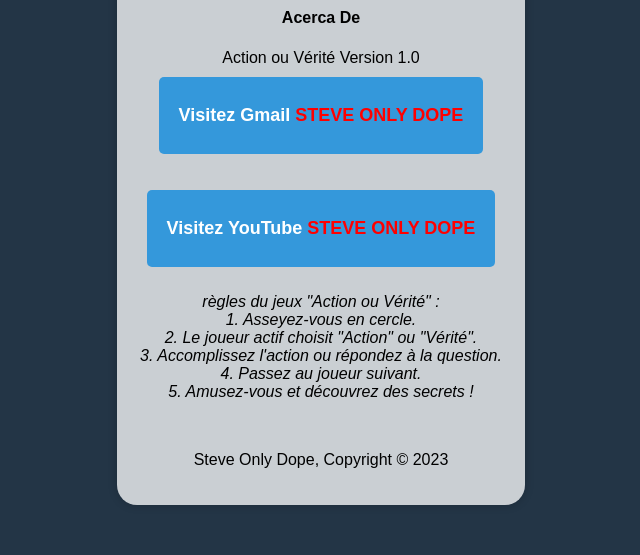
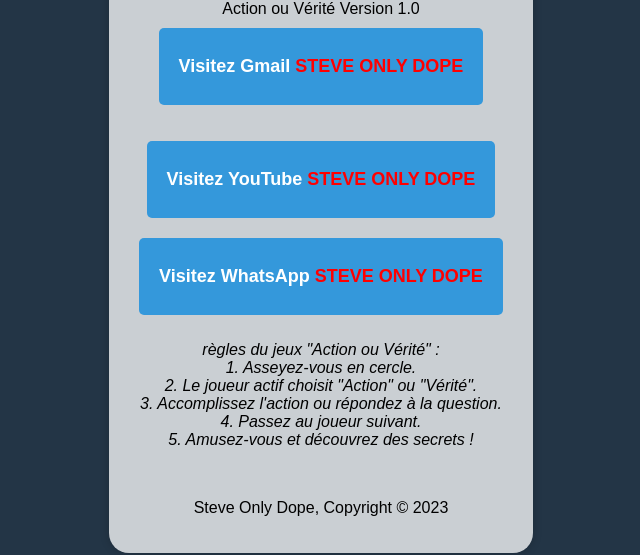
Before and after one commit to Steve-only-dope/ACTION-OU-VERITE, a plain HTML site: page index.html in a window 1280 px wide. Shown: the part 245-800 px from the top of the page, without its empty margins (319-959 px from the left). Drawn offline with Linux system fonts and the light colour scheme.

Commit message:
Update index.html

```diff
--- a/index.html
+++ b/index.html
@@ -16,7 +16,7 @@
         <!--<img style="width: 300px;
     height: 300px;"
  src="2.png" alt="2.png"> -->
- </strong></a></button></p>
+ </strong></a></button><br><button> <p><strong>Visitez WhatsApp<a class="s" href="https://wa.me/message/HI3ES33TNTLMB1"> STEVE ONLY DOPE</strong></a></button></p>
     <center> <p class="dark"><i>règles du jeux "Action ou Vérité" :
 <br>1. Asseyez-vous en cercle.
 <br>2. Le joueur actif choisit "Action" ou "Vérité".
```
